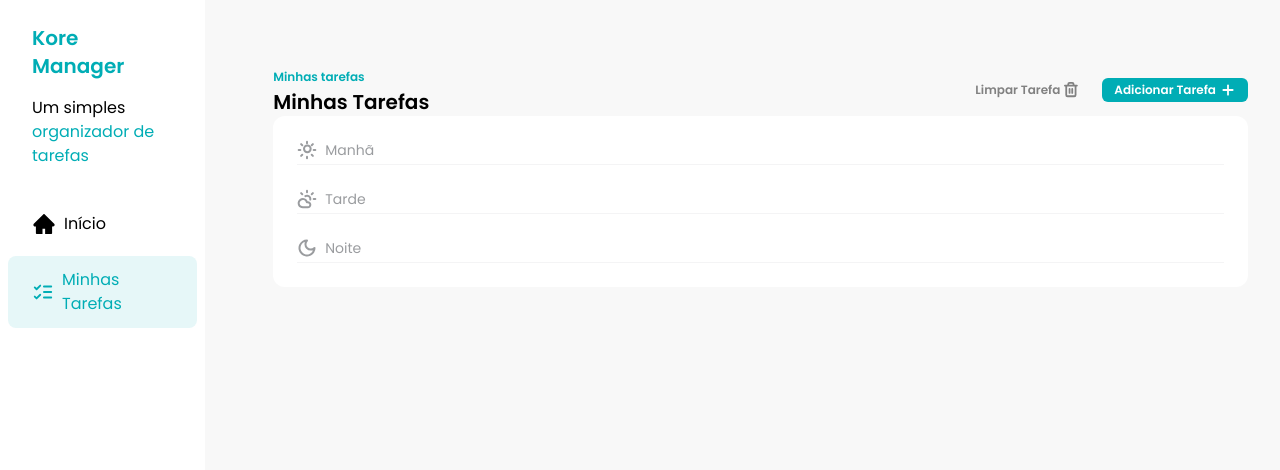
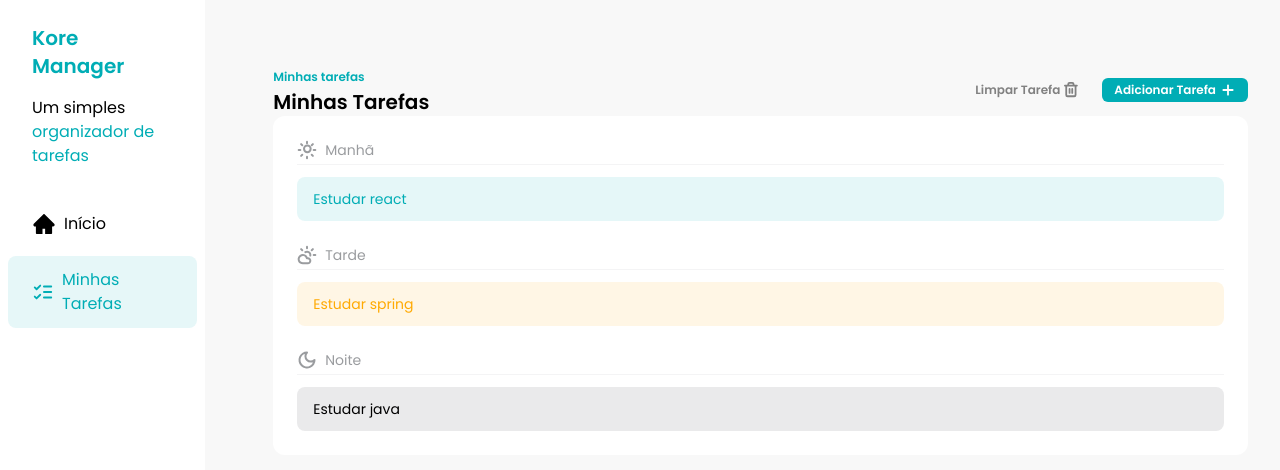
Before and after one commit to 0tavioPascoal/kore-manager, a React (Vite) app: page / in a window 1280 px wide. Shown: the top 470 px of the page. Built offline with nearby package versions, Linux system fonts and the light colour scheme.

Commit message:
feat: ensure task are listed on Task Component

```diff
--- /dev/null
+++ b/src/components/TaskItem.jsx
@@ -0,0 +1,24 @@
+const TaskItem = ({ task }) => {
+  const getStatusClass = () => {
+    if (task.status === 'done') {
+      return 'text-[#00ADB5] bg-[#00ADB5] bg-opacity-10';
+    }
+
+    if (task.status === 'progress') {
+      return 'text-[#FFAA04] bg-[#FFAA04] bg-opacity-10';
+    }
+
+    if (task.status === 'pending') {
+      return 'text-[#35383E bg-[#35383E] bg-opacity-10';
+    }
+  };
+  return (
+    <div
+      className={`flex items-center gap-2 rounded-lg px-4 py-3 text-sm ${getStatusClass()}`}
+    >
+      {task.title}
+    </div>
+  );
+};
+
+export default TaskItem;
--- a/src/components/TaskSeparators.jsx
+++ b/src/components/TaskSeparator.jsx
@@ -1,4 +1,4 @@
-const TaskSeparators = ({ title, icon }) => {
+const TaskSeparator = ({ title, icon }) => {
   return (
     <div className="flex items-center gap-2 border-b border-solid border-[#F4F4F5] pb-1">
       {icon}
@@ -7,4 +7,4 @@ const TaskSeparators = ({ title, icon }) => {
   );
 };
 
-export default TaskSeparators;
+export default TaskSeparator;
--- a/src/components/Tasks.jsx
+++ b/src/components/Tasks.jsx
@@ -4,9 +4,17 @@ import ClearIcon from '../assets/icons/deleteButton.svg?react';
 import SunIcon from '../assets/icons/morning.svg?react';
 import SunMoonIcon from '../assets/icons/afternoon.svg?react';
 import MoonIcon from '../assets/icons/night.svg?react';
-import TaskSeparators from './TaskSeparators';
+import TaskSeparator from './TaskSeparator';
+import { useState } from 'react';
+import TASKS from '../constants/tasks';
+import TaskItem from './TaskItem';
 
 const Tasks = () => {
+  const [tasks] = useState(TASKS);
+  const morningTasks = tasks.filter((task) => task.time === 'morning');
+  const afternoonTasks = tasks.filter((tasks) => tasks.time === 'afternoon');
+  const nightTasks = tasks.filter((tasks) => tasks.time === 'night');
+
   return (
     <div className="w-full px-8 py-16">
       <div className="flex w-full justify-between">
@@ -33,17 +41,29 @@ const Tasks = () => {
       <div className="rounded-xl bg-white p-6">
         {/* Manha */}
         <div className="space-y-3">
-          <TaskSeparators title="Manhã" icon={<SunIcon />} />
+          <TaskSeparator title="Manhã" icon={<SunIcon />} />
+
+          {morningTasks.map((tasks) => (
+            <TaskItem key={tasks.id} task={tasks} />
+          ))}
         </div>
 
         {/* Tarde */}
         <div className="my-6 space-y-3">
-          <TaskSeparators title="Tarde" icon={<SunMoonIcon />} />
+          <TaskSeparator title="Tarde" icon={<SunMoonIcon />} />
+
+          {afternoonTasks.map((tasks) => (
+            <TaskItem key={tasks.id} task={tasks} />
+          ))}
         </div>
 
         {/* Noite */}
         <div className="space-y-3">
-          <TaskSeparators title="Noite" icon={<MoonIcon />} />
+          <TaskSeparator title="Noite" icon={<MoonIcon />} />
+
+          {nightTasks.map((tasks) => (
+            <TaskItem key={tasks.id} task={tasks} />
+          ))}
         </div>
       </div>
     </div>
--- /dev/null
+++ b/src/constants/tasks.js
@@ -0,0 +1,25 @@
+const TASKS = [
+  {
+    id: 1,
+    title: 'Estudar react',
+    description: 'teste',
+    time: 'morning',
+    status: 'done',
+  },
+  {
+    id: 2,
+    title: 'Estudar spring',
+    description: 'teste',
+    time: 'afternoon',
+    status: 'progress',
+  },
+  {
+    id: 3,
+    title: 'Estudar java',
+    description: 'teste',
+    time: 'night',
+    status: 'pending',
+  },
+];
+
+export default TASKS;
```
